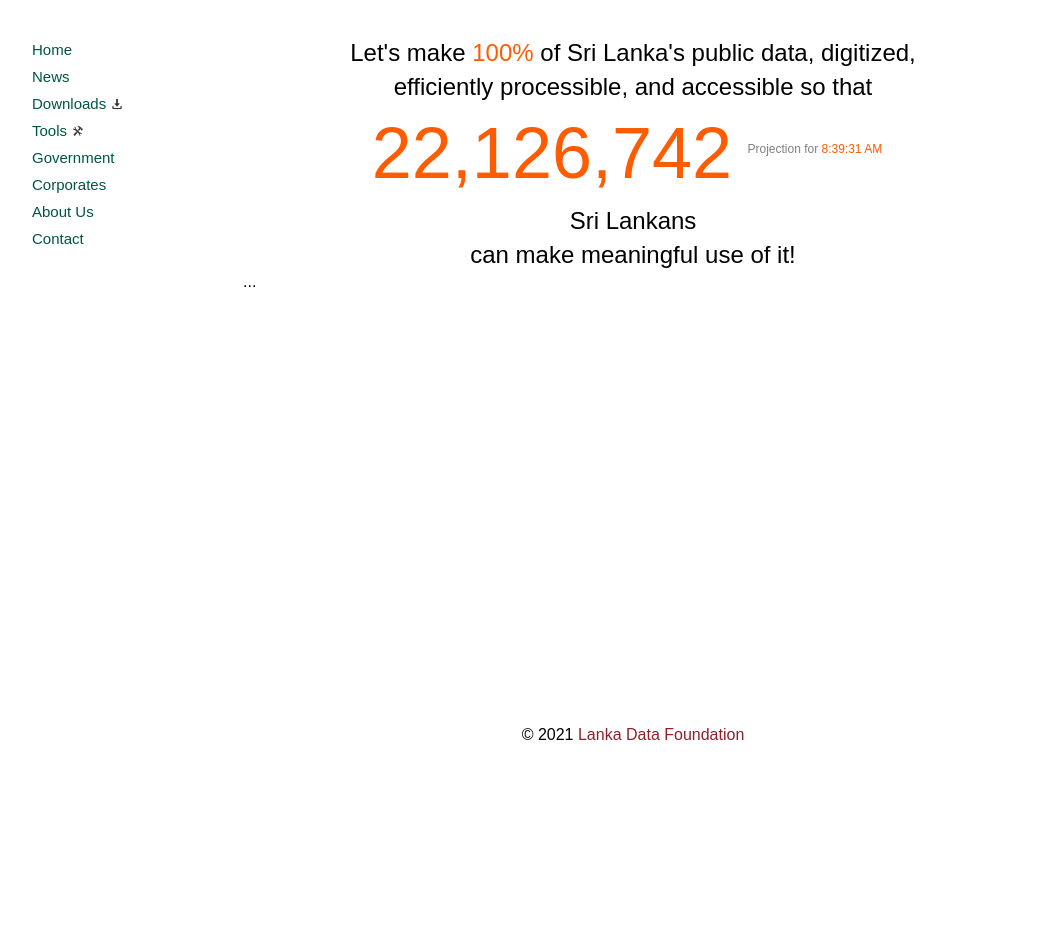
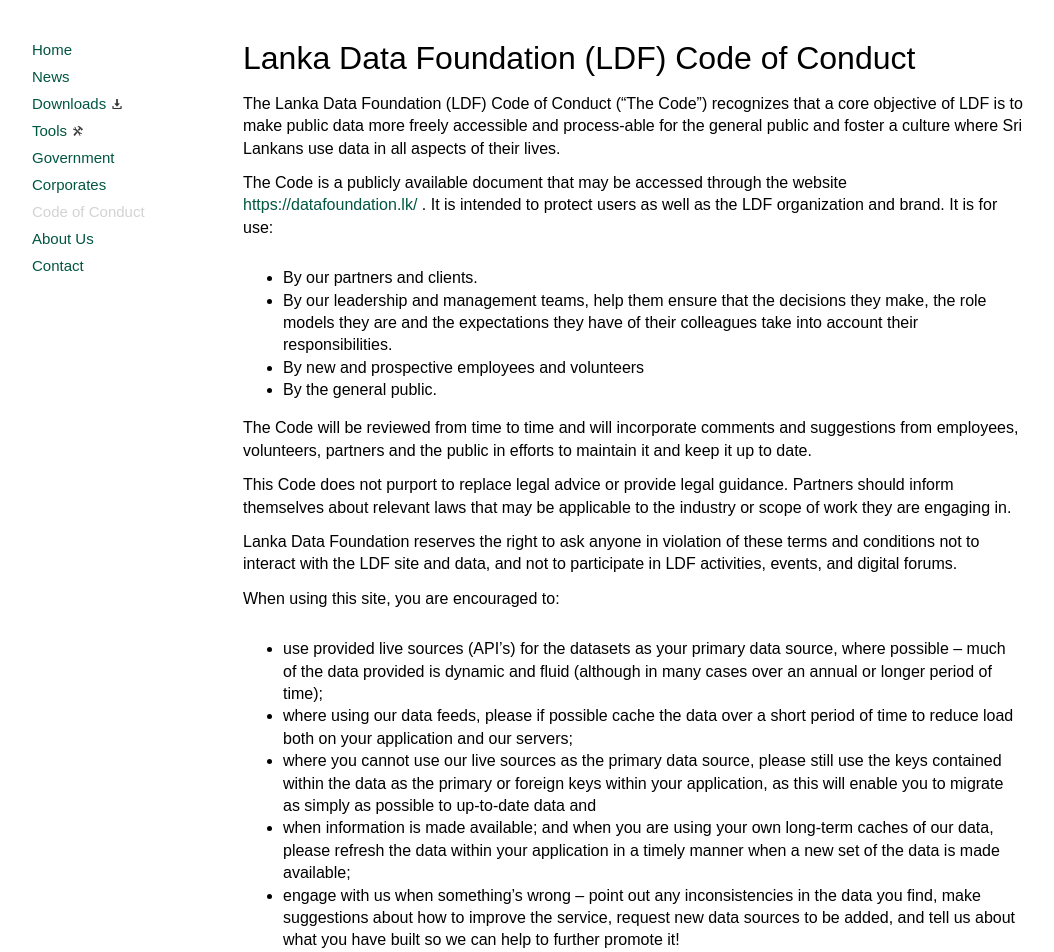
Before and after one commit to nuuuwan/datafoundation_lk, a React (Create React App) app: page /codeofconduct in a window 1280 px wide. Shown: the top 952 px of the page, without its empty margins (7-1061 px from the left). Before the commit the page ends 800 px from the top, so only its background shows below. Built offline with nearby package versions, Linux system fonts and the light colour scheme; no server answers.

Commit message:
include code of conduct

```diff
--- a/src/App.js
+++ b/src/App.js
@@ -17,6 +17,7 @@
 import ToolsPage from 'stateful/pages/ToolsPage.js';
 
 import './App.css';
+import CodeOfConductPage from "./stateful/pages/CodeOfConduct";
 
 function App() {
   return (
@@ -29,6 +30,7 @@
           <div className="div-center">
             <Switch>
               <Route path="/about" component={AboutPage} />
+              <Route path="/codeofconduct" component={CodeOfConductPage} />
               <Route path="/contact" component={ContactPage} />
               <Route path="/corporates" component={CorporatesPage} />
               <Route path="/downloads" component={DownloadsPage} />
--- a/src/constants/Tools.js
+++ b/src/constants/Tools.js
@@ -9,12 +9,12 @@
     'name': 'Kavuda.lk',
     'author': 'Lanka Data Foundation',
     'details': 'News with context.',
-    'url': '/kavuda',
+    'url': 'https://kavudademo.opensource.lk/#/',
   },
   {
     'name': 'The National Org Chart',
     'author': 'Lanka Data Foundation',
     'details': 'Org chart of all state organizations.',
-    'url': '/org_chart',
+    'url': 'https://orgchartdemo.opensource.lk/#/',
   },
 ]
--- a/src/nonstate/molecules/Menu.js
+++ b/src/nonstate/molecules/Menu.js
@@ -27,6 +27,7 @@
   },
   {label: 'Government'},
   {label: 'Corporates'},
+  {label: 'Code of Conduct', url: '/codeofconduct'},
   {label: 'About Us', url: '/about'},
   {label: 'Contact'},
 ]
--- /dev/null
+++ b/src/stateful/pages/CodeOfConduct.js
@@ -0,0 +1,141 @@
+
+export default function CodeOfConductPage(props) {
+  return (
+    <div>
+        <div className="content">
+            <h1> Lanka Data Foundation (LDF) Code of Conduct </h1>
+
+            <p> The Lanka Data Foundation (LDF) Code of Conduct (“The Code”) recognizes that a core objective of LDF is
+                to make public data more freely accessible and process-able for the general public and foster a culture
+                where Sri Lankans use data in all aspects of their lives. </p>
+
+            <p> The Code is a publicly available document that may be accessed through the website <a
+                href="https://datafoundation.lk/"> https://datafoundation.lk/ </a>. It is intended to protect users as
+                well as the LDF organization and brand. It is for use:
+            </p>
+            <ul>
+                <li> By our partners and clients.</li>
+                <li> By our leadership and management teams, help them ensure that the decisions they make, the role
+                    models they are and the expectations they have of their colleagues take into account their
+                    responsibilities.
+                </li>
+                <li> By new and prospective employees and volunteers</li>
+                <li> By the general public.</li>
+            </ul>
+
+
+            <p> The Code will be reviewed from time to time and will incorporate comments and suggestions from
+                employees, volunteers, partners and the public in efforts to maintain it and keep it up to date. </p>
+
+            <p> This Code does not purport to replace legal advice or provide legal guidance. Partners should inform
+                themselves about relevant laws that may be applicable to the industry or scope of work they are engaging
+                in. </p>
+
+            <p> Lanka Data Foundation reserves the right to ask anyone in violation of these terms and conditions not to
+                interact with the LDF site and data, and not to participate in LDF activities, events, and digital
+                forums. </p>
+
+            <p> When using this site, you are encouraged to:
+            </p>
+            <ul>
+                <li> use provided live sources (API’s) for the datasets as your primary data source, where possible –
+                    much of the data provided is dynamic and fluid (although in many cases over an annual or longer
+                    period of time);
+                </li>
+                <li> where using our data feeds, please if possible cache the data over a short period of time to reduce
+                    load both on your application and our servers;
+                </li>
+                <li> where you cannot use our live sources as the primary data source, please still use the keys
+                    contained within the data as the primary or foreign keys within your application, as this will
+                    enable you to migrate as simply as possible to up-to-date data and
+                </li>
+                <li> when information is made available; and when you are using your own long-term caches of our data,
+                    please refresh the data within your application in a timely manner when a new set of the data is
+                    made available;
+                </li>
+                <li> engage with us when something’s wrong – point out any inconsistencies in the data you find, make
+                    suggestions about how to improve the service, request new data sources to be added, and tell us
+                    about what you have built so we can help to further promote it!
+                </li>
+            </ul>
+            <p></p>
+            <p> You should:
+            </p>
+            <ul>
+                <li> refer back to and cite the origin or source of the data when using it;</li>
+                <li> state clearly where possible about which data is derived from official sources, which is from other
+                    sources, and which data is from any calculations you have done.
+                </li>
+            </ul>
+            <p></p>
+            <p> You must not:
+            </p>
+            <ul>
+                <li> use the data towards a purpose or end by pretending to be an official government service;</li>
+                <li> present the data in a misleading or incorrect manner or to misrepresent or change the data;</li>
+                <li> use this site for party political purposes, as the site is paid for with public money so it is not
+                    appropriate to engage in party-political activity here;
+                </li>
+                <li> use these materials in or to support a criminal or illicit activity;</li>
+                <li> use these materials on an application to inflame or make comments that are racist, sexist or
+                    homophobic, or which promote discrimination, persecution, abuse, or incites violence based on
+                    race/ethnicity, religion, sexual orientation, disability or age against an individual/group;
+                </li>
+                <li> misuse the site by knowingly introducing viruses, trojans, worms, logic bombs or other material
+                    which is malicious or technologically harmful. By breaching this provision, you would commit a
+                    criminal offence under the <a
+                        href="https://www.icta.lk/icta-assets/uploads/2016/03/ComputerCrimesActNo24of2007.pdf"
+                        target="_blank"> Computer Crimes Act No. 24 of 2007 </a>.
+                </li>
+                <li> Misuse data provided by the site to breach any provision of the <a
+                    href="https://www.icta.lk/icta-assets/uploads/2016/03/ComputerCrimesActNo24of2007.pdf"
+                    target="_blank">Computer Crimes Act No. 24 of 2007, Intellectual Property Act No. 36 of 2003
+                    (Sections related to Copyright), Electronic Transactions Act No. 19 of 2006 </a>, or any other acts,
+                    regulations, circulars, guidelines are related to eLaws and policies of Sri Lanka government in
+                    effect at the time of use.
+                </li>
+            </ul>
+            <p></p>
+            <p> When interacting with our site and data, please adhere to our participation terms and conditions:
+            </p>
+            <ul>
+                <li> Be respectful of other users of this site</li>
+                <li> Do not upload content that is unrelated to the purpose of this site.</li>
+                <li> Do not use language that is offensive, inflammatory or provocative (this includes swearing and
+                    obscene or vulgar comments)
+                </li>
+                <li> Do not select a username that is offensive, inflammatory or provocative</li>
+                <li> Do not break the law (this includes copyright infringement, or other IP violations, libel,
+                    condoning illegal activity and contempt of court)
+                </li>
+                <li> In the course of using the community areas of this site, please do not post personal information –
+                    addresses, phone numbers, email addresses or other online contact details – relating either to you
+                    or other individuals
+                </li>
+                <li> Do not register more than one user account per person</li>
+                <li> Do not impersonate or falsely claim to represent a person or an organisation. Do not attempt to log
+                    on using another user’s account
+                </li>
+                <li> Do not make any commercial endorsement or promotion of any product, service or publication not
+                    relevant to the discussion\LDF must safeguard the confidentiality, integrity and availability of
+                    information assets relating to its partners, employees and volunteers.
+                </li>
+            </ul>
+            <p></p>
+            <p> Please note:
+            </p>
+            <ul>
+                <li> In cases of doubt regarding the application or interpretation of the Code, matters can be referred
+                    to the Board of Directors of LDF for clarification and direction. The Board shall act without delay
+                    in such matters. Anyone who uses LDF data and resources from this site will be bound by the
+                    determination made by the LDF Board.
+                </li>
+            </ul>
+            <p></p>
+            <p></p>
+
+        </div>
+
+    </div>
+  );
+}
```
Also changed, not shown: 2 other files (tests, documents, lock files or other folders).
